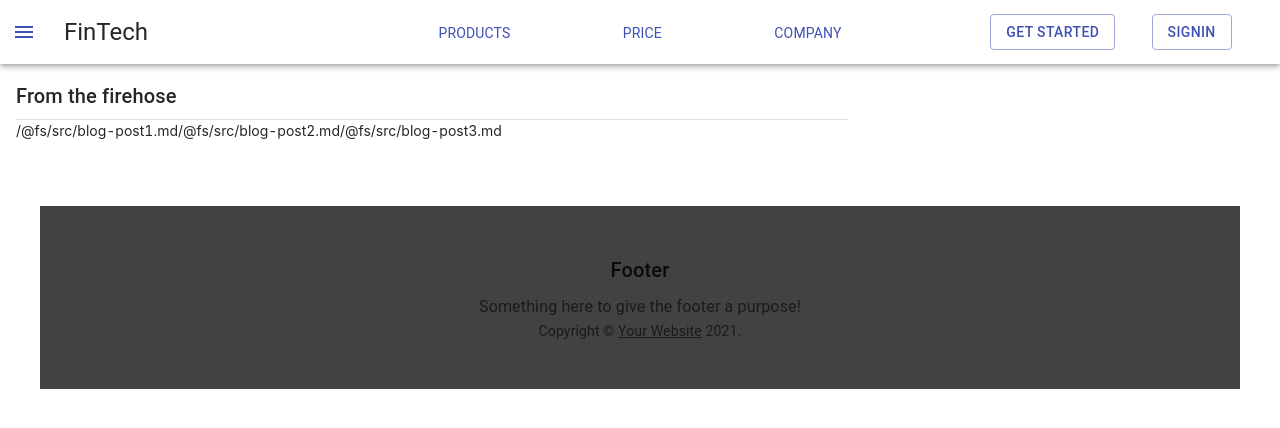
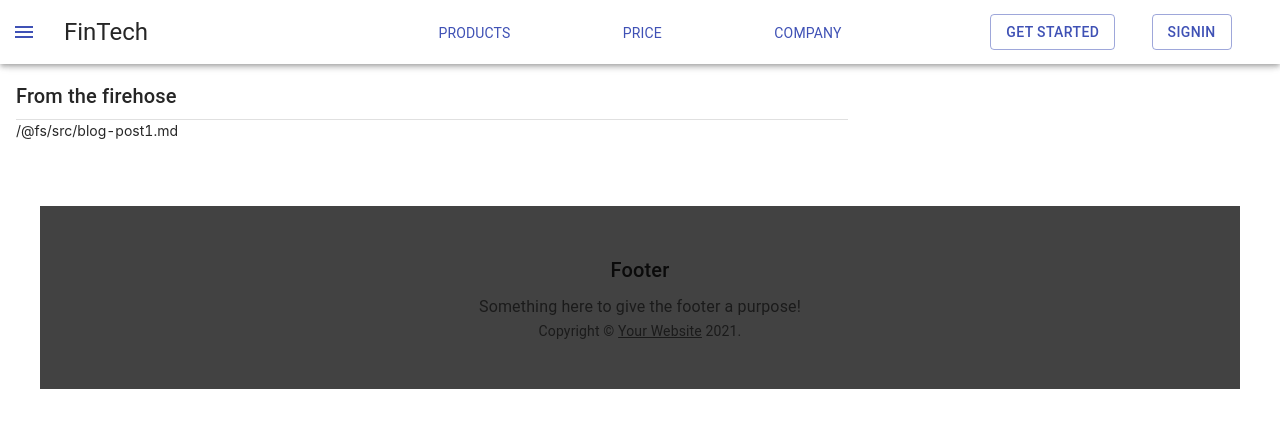
Before and after one commit to Aoi020608/get_city, a React (Create React App) app: page /blog in a window 1280 px wide. Shown: the top 428 px of the page. Built offline with nearby package versions, Linux system fonts and the light colour scheme.

Commit message:
change markdown.tsx

```diff
--- a/src/App.tsx
+++ b/src/App.tsx
@@ -48,7 +48,7 @@ function App() {
             </Grid>
           </Route>
           <Route path="/blog" exact>
-            <Blog title="From the firehose" posts={posts} />
+            <Blog title="From the firehose" posts={posts}  postContent={post1}/>
           </Route>
         </Switch>
       </main>
--- a/src/components/Blog.tsx
+++ b/src/components/Blog.tsx
@@ -6,6 +6,7 @@ import Markdown from "./Markdown";
 
 interface MainProps {
   posts: ReadonlyArray<string>;
+  postContent: string,
   title: string;
 }
 
@@ -28,11 +29,11 @@ function Blog(props: MainProps) {
         {title}
       </Typography>
       <Divider />
-      {posts.map((post) => (
-      <Markdown className="markdown" key={post.substring(0, 40)}>
-        {post}
+
+      <Markdown className="markdown" >
+        {props.postContent}
       </Markdown>
-      ))}
+
     </Grid>
   );
 }
--- a/src/components/Markdown.tsx
+++ b/src/components/Markdown.tsx
@@ -1,5 +1,5 @@
 import * as React from 'react';
-import ReactMarkdown from 'markdown-to-jsx';
+import Markdown from 'markdown-to-jsx';
 import Typography from '@mui/material/Typography';
 import Link from '@mui/material/Link';
 import Box from '@mui/material/Box';
@@ -45,6 +45,6 @@ const options = {
   },
 };
 
-export default function Markdown(props: any) {
-  return <ReactMarkdown options={options} {...props} />;
+export default function ReactMarkdown(props: any) {
+  return <Markdown options={options} {...props} />;
 }
```
